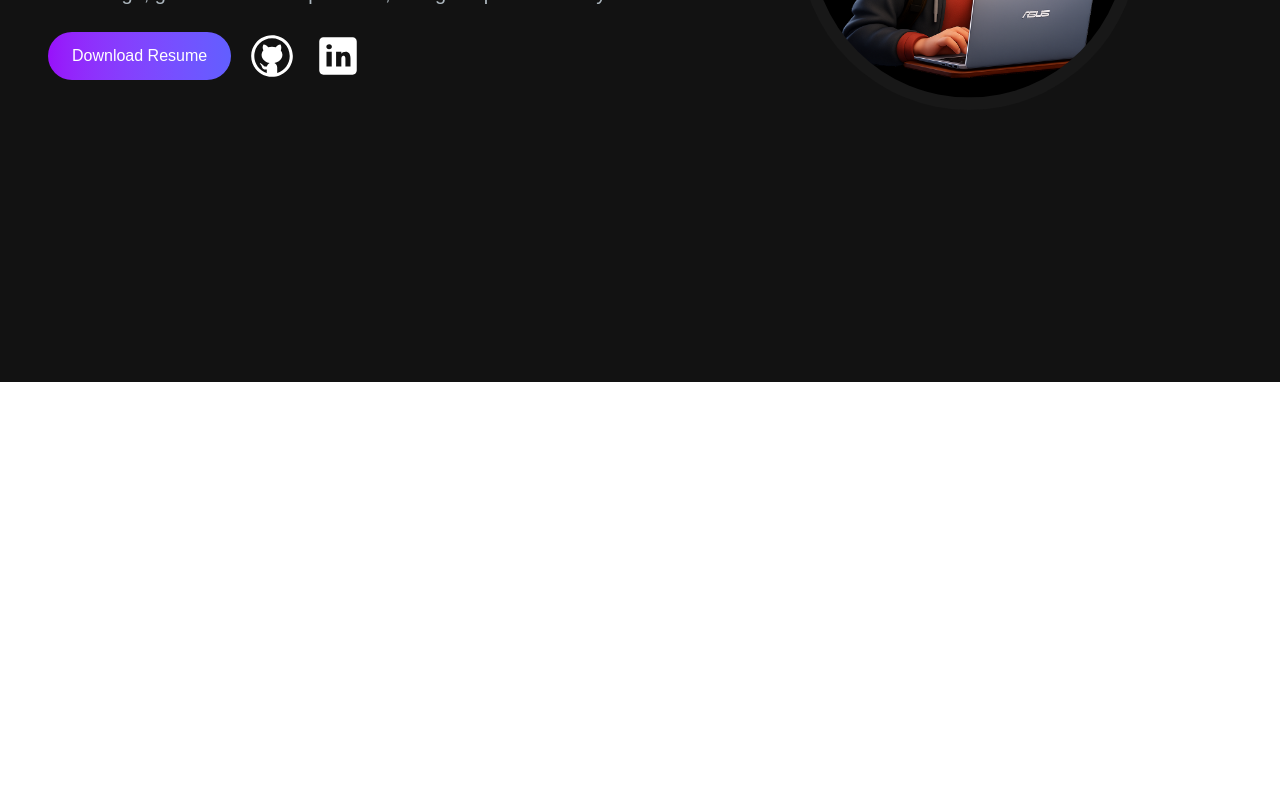
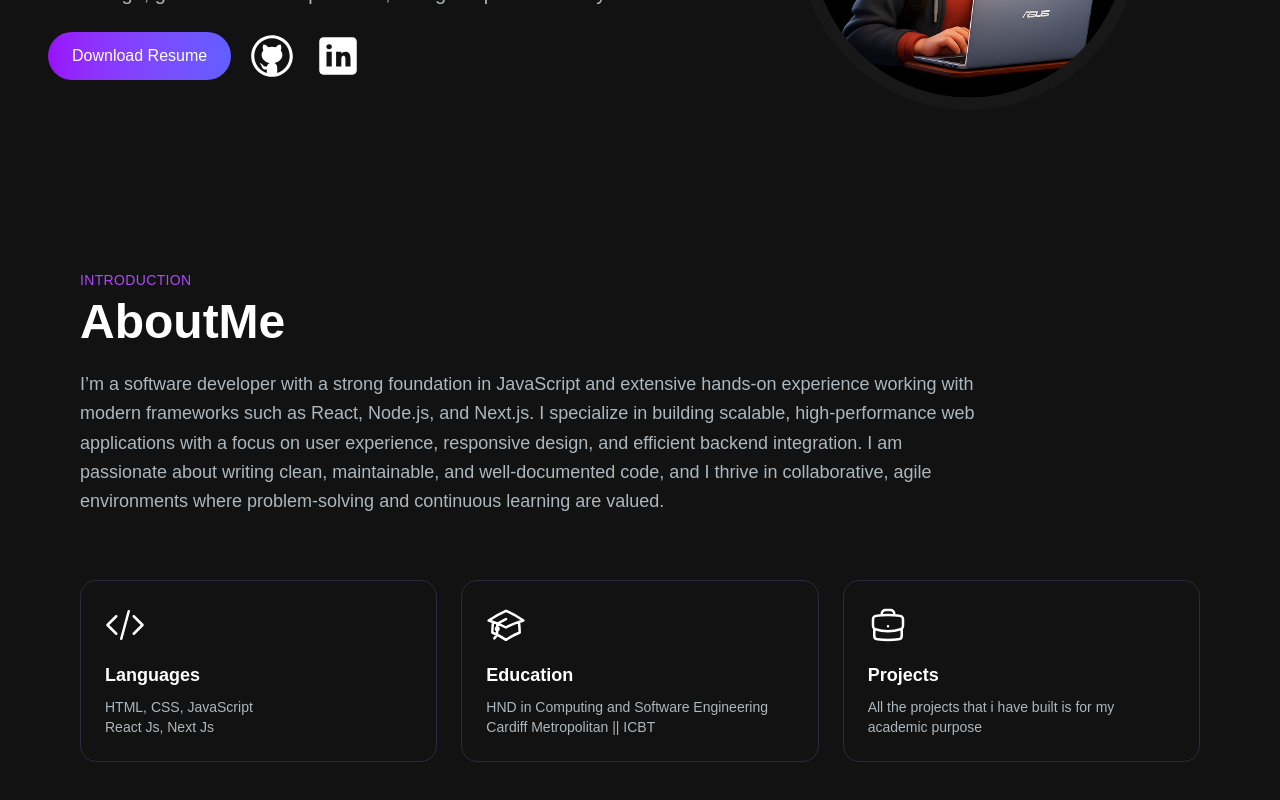
Before and after one commit to IsranjanSathiyaseelan/MyPortfolio, a Next.js app in the folder portfolio/: page / in a window 1280 px wide. Shown: the part 418-1218 px from the top of the page. Before the commit the page ends 800 px from the top, so only its background shows below. Built offline with nearby package versions, Linux system fonts and the light colour scheme.

Commit message:
AboutMe.jsx file added

```diff
--- /dev/null
+++ b/portfolio/app/components/AboutMe.jsx
@@ -0,0 +1,80 @@
+"use client";
+import React from "react";
+import {
+  CodeBracketIcon,
+  AcademicCapIcon,
+  BriefcaseIcon,
+} from "@heroicons/react/24/outline"; // <-- Import icons
+
+const cardData = [
+  {
+    title: "Languages",
+    description: (
+      <>
+        HTML, CSS, JavaScript
+        <br />
+        React Js, Next Js
+      </>
+    ),
+    icon: <CodeBracketIcon className="h-10 w-10 text-white mb-4" />,
+  },
+  {
+    title: "Education",
+    description:
+      "HND in Computing and Software Engineering Cardiff Metropolitan || ICBT",
+    icon: <AcademicCapIcon className="h-10 w-10 text-white mb-4" />,
+  },
+  {
+    title: "Projects",
+    description: "All the projects that i have built is for my academic purpose",
+    icon: <BriefcaseIcon className="h-10 w-10 text-white mb-4" />,
+  },
+];
+
+const AboutMe = () => {
+  return (
+    <section
+      id="about"
+      className="scroll-mt-28 py-20 px-4 sm:px-6 lg:px-8 text-white"
+    >
+      <div className="max-w-6xl mx-auto">
+        {/* Heading */}
+        <div className="mb-16 text-left">
+          <p className="text-sm text-purple-500 uppercase mb-2 tracking-wide">
+            Introduction
+          </p>
+          <h2 className="text-5xl font-extrabold mb-6 text-white">AboutMe</h2>
+          <p className="text-lg text-[#ADB7BE] max-w-4xl leading-relaxed">
+            I’m a software developer with a strong foundation in
+            JavaScript and extensive hands-on experience working with modern
+            frameworks such as React, Node.js, and Next.js. I specialize in
+            building scalable, high-performance web applications with a focus on
+            user experience, responsive design, and efficient backend
+            integration. I am passionate about
+            writing clean, maintainable, and well-documented code, and I thrive
+            in collaborative, agile environments where problem-solving and
+            continuous learning are valued.
+          </p>
+        </div>
+
+        {/* Cards Grid */}
+        <div className="grid grid-cols-1 sm:grid-cols-2 lg:grid-cols-3 gap-6">
+          {cardData.map((card, index) => (
+            <div
+              key={index}
+              className=" p-6 rounded-2xl border border-[#29293d] hover:shadow-xl hover:scale-[1.02] hover:shadow-purple-600 transition duration-300"
+            >
+              <div className="mb-4">{card.icon}</div>
+              <h3 className="text-lg font-semibold text-white mb-2">
+                {card.title}
+              </h3>
+              <p className="text-sm text-[#ADB7BE]">{card.description}</p>
+            </div>
+          ))}
+        </div>
+      </div>
+    </section>
+  );
+};
+
+export default AboutMe;
--- a/portfolio/app/page.js
+++ b/portfolio/app/page.js
@@ -1,6 +1,7 @@
 import Image from "next/image";
 import HeroSection from "./components/HeroSection";
 import Navbar from "./components/Navbar";
+import AboutMe from "./components/AboutMe";
 
 export default function Home() {
   return (
@@ -8,6 +9,7 @@ export default function Home() {
       <Navbar/>
       <div className="container mx-auto px-12 py-18">
       <HeroSection/>
+      <AboutMe/>
       </div>
     </main>
   );
```
